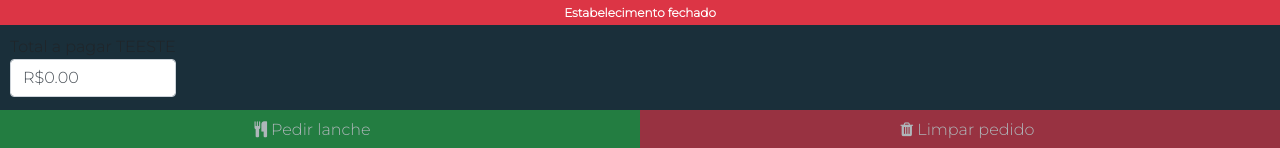
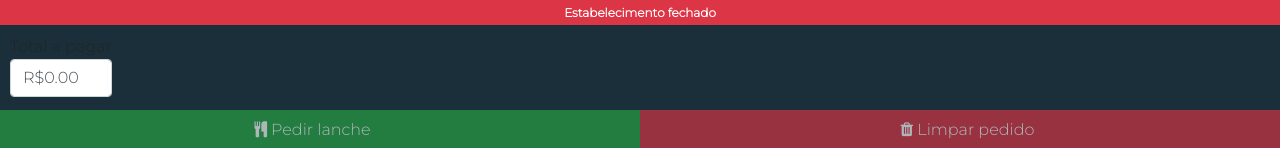
Before and after one commit to 4skert3ch/delivery-digital, a React (Create React App) app: page / in a window 1280 px wide. Shown: the top 148 px of the page. Built offline with nearby package versions, Linux system fonts and the light colour scheme.

Commit message:
Removendo TEESTE

```diff
--- a/src/components/template/Nav.jsx
+++ b/src/components/template/Nav.jsx
@@ -66,7 +66,7 @@ const Navbar = ({ totalAPagar, setTotalAPagar, setCarrinho, isAberto }) => {
           <a className="col-12">
             <div className="contador">
               <label id="backContador">
-                Total a pagar TEESTE
+                Total a pagar
                 <p id="contador" className="form-control">
                   R${(totalAPagar / 100).toFixed(2)}
                 </p>
```
